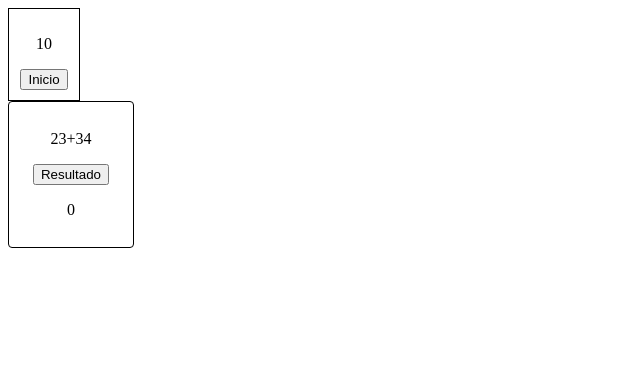
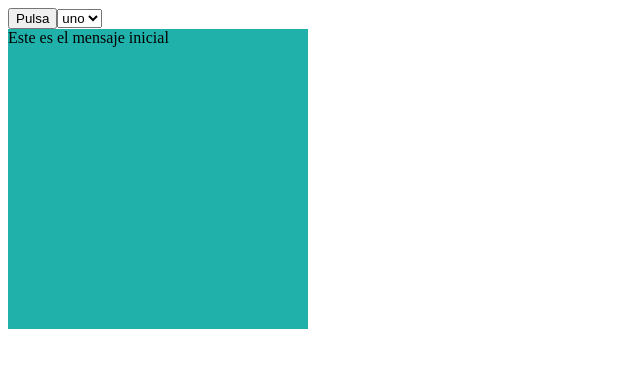
Before and after one commit to stevehndz/app, an Angular app: page / in a window 1280 px wide. Shown: the top 368 px of the page, without its empty margins (0-640 px from the left). Built offline with nearby package versions, Linux system fonts and the light colour scheme.

Commit message:
feat(evt): mouse events

```diff
--- a/src/app/app.component.html
+++ b/src/app/app.component.html
@@ -1,2 +1 @@
-<app-time></app-time>
-<app-calculadora></app-calculadora>
+<app-evtbinding></app-evtbinding>
--- a/src/app/app.component.ts
+++ b/src/app/app.component.ts
@@ -5,13 +5,14 @@ import { PadreComponent } from "./padre/padre.component";
 import { EventosComponent } from "./eventos/eventos.component";
 import { CalculadoraComponent } from "./calculadora/calculadora.component";
 import { TimeComponent } from './time/time.component';
+import { EvtbindingComponent } from "./evtbinding/evtbinding.component";
 
 @Component({
     selector: 'app-root',
     standalone: true,
     templateUrl: './app.component.html',
     styleUrl: './app.component.css',
-    imports: [RouterOutlet, SaludoComponent, PadreComponent, EventosComponent, CalculadoraComponent, TimeComponent]
+    imports: [RouterOutlet, SaludoComponent, PadreComponent, EventosComponent, CalculadoraComponent, TimeComponent, EvtbindingComponent]
 })
 export class AppComponent {
   title = 'app';
--- /dev/null
+++ b/src/app/evtbinding/evtbinding.component.css
@@ -0,0 +1,5 @@
+.cuadrado {
+  width: 300px;
+  height: 300px;
+  background-color: lightseagreen;
+}
--- /dev/null
+++ b/src/app/evtbinding/evtbinding.component.html
@@ -0,0 +1,10 @@
+<button (click)="onClick($event)">Pulsa</button>
+<select (change)="onChange($event)" name="" id="">
+  <option value="uno">uno</option>
+  <option value="dos">dos</option>
+  <option value="tres">tres</option>
+</select>
+
+<div class="cuadrado" (mouseenter)="onMouseEnter()" (mouseout)="onMouseOut()">
+  {{ mensaje }}
+</div>
--- /dev/null
+++ b/src/app/evtbinding/evtbinding.component.ts
@@ -0,0 +1,36 @@
+import { Component } from '@angular/core';
+import { log } from 'console';
+
+@Component({
+  selector: 'app-evtbinding',
+  standalone: true,
+  imports: [],
+  templateUrl: './evtbinding.component.html',
+  styleUrl: './evtbinding.component.css'
+})
+export class EvtbindingComponent {
+  mensaje: string;
+
+  constructor() {
+    this.mensaje = 'Este es el mensaje inicial';
+  }
+
+  onClick($event: any) {
+    console.log('Se ha pulsado el boton');
+    console.log($event);
+
+  }
+
+  onChange($event: any) {
+    console.log($event.target.value);
+
+  }
+
+  onMouseEnter() {
+    this.mensaje = "Estoy dentro del div";
+  }
+
+  onMouseOut() {
+    this.mensaje = "He salido del div"
+  }
+}
```
